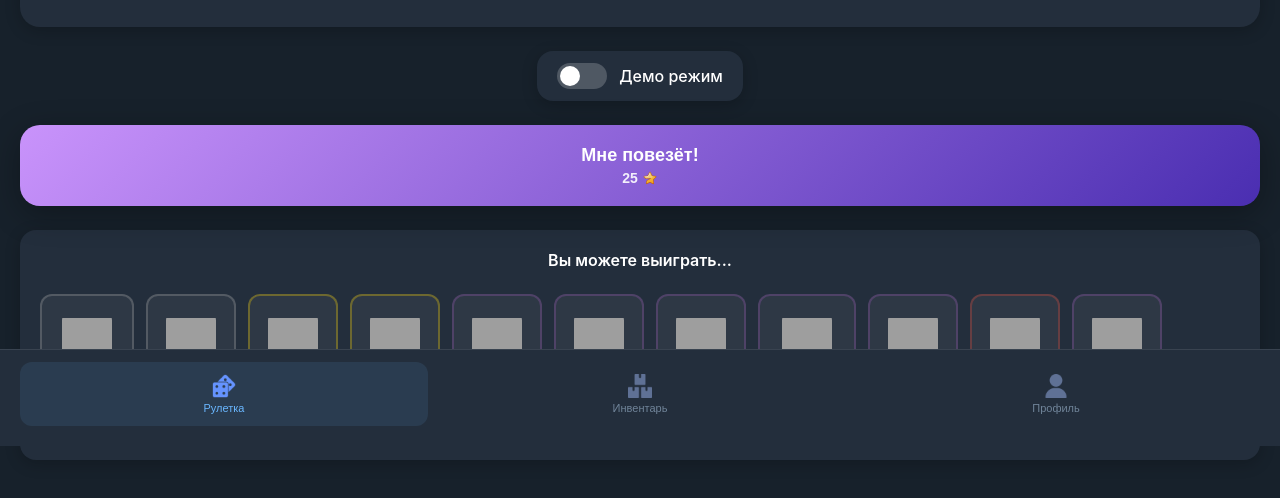
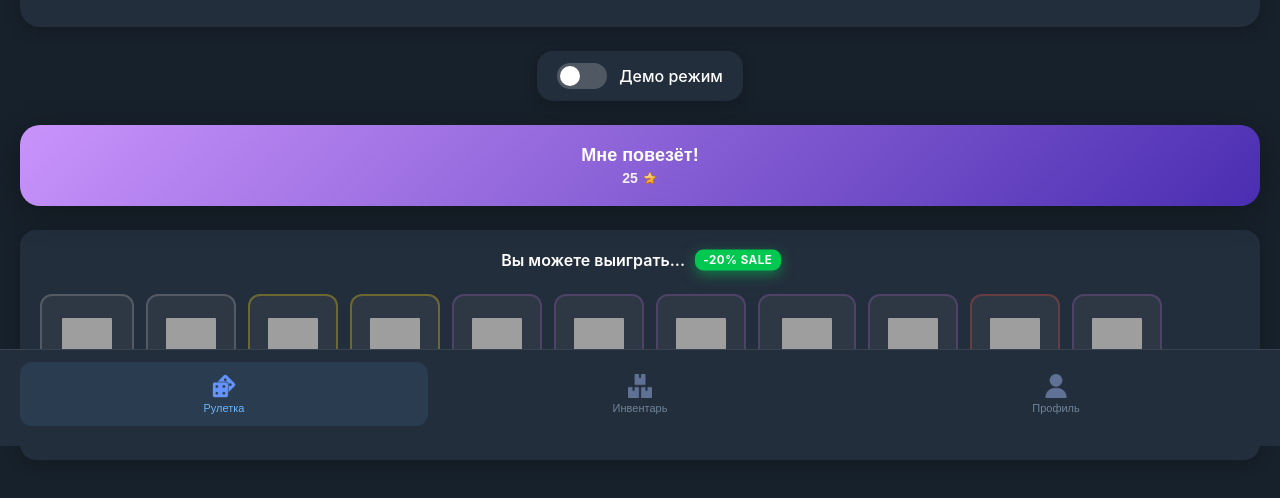
Before and after one commit to skeef7/2.0, a website built with Vite: page index.html in a window 1280 px wide. Shown: the part 354-852 px from the top of the page. Built offline with nearby package versions, Linux system fonts and the light colour scheme.

Commit message:
Add Small Sale Badge

```diff
--- a/index.html
+++ b/index.html
@@ -52,7 +52,10 @@
 
       <!-- Horizontal scrollable chances display -->
       <div class="chances">
-        <h3 class="chances-title">Вы можете выиграть...</h3>
+        <div class="chances-header">
+          <h3 class="chances-title">Вы можете выиграть...</h3>
+          <span class="sale-badge">-20% SALE</span>
+        </div>
         <div class="chances-scroll-container">
           <div class="chances-list" id="chancesList">
             <!-- Will be populated by JavaScript -->
--- a/styles/main.css
+++ b/styles/main.css
@@ -449,12 +449,53 @@ body {
   box-shadow: var(--shadow-secondary);
 }
 
+/* CHANCES HEADER WITH SALE BADGE */
+.chances-header {
+  display: flex;
+  align-items: center;
+  justify-content: center;
+  gap: 12px;
+  margin-bottom: 16px;
+  flex-wrap: wrap;
+}
+
 .chances-title {
   font-size: 16px;
   font-weight: 600;
   color: var(--tg-theme-text-color);
-  margin-bottom: 16px;
   text-align: center;
+  margin: 0;
+}
+
+/* SMALL SALE BADGE - STYLED LIKE TELEGRAM PREMIUM */
+.sale-badge {
+  background: #00c851;
+  color: white;
+  padding: 4px 8px;
+  border-radius: 8px;
+  font-size: 11px;
+  font-weight: 700;
+  text-transform: uppercase;
+  letter-spacing: 0.5px;
+  box-shadow: 0 2px 8px rgba(0, 200, 81, 0.3);
+  animation: salePulse 2s infinite;
+  white-space: nowrap;
+  line-height: 1;
+  display: inline-flex;
+  align-items: center;
+  justify-content: center;
+  min-height: 20px;
+}
+
+@keyframes salePulse {
+  0%, 100% {
+    transform: scale(1);
+    box-shadow: 0 2px 8px rgba(0, 200, 81, 0.3);
+  }
+  50% {
+    transform: scale(1.05);
+    box-shadow: 0 4px 12px rgba(0, 200, 81, 0.5);
+  }
 }
 
 /* HORIZONTAL SCROLL CONTAINER - MOBILE OPTIMIZED */
@@ -1352,9 +1393,21 @@ body {
     padding: 16px;
   }
 
+  /* MOBILE CHANCES HEADER */
+  .chances-header {
+    gap: 8px;
+    margin-bottom: 12px;
+  }
+
   .chances-title {
     font-size: 15px;
-    margin-bottom: 12px;
+  }
+
+  .sale-badge {
+    font-size: 10px;
+    padding: 3px 6px;
+    border-radius: 6px;
+    min-height: 18px;
   }
 
   .chances-scroll-container {
```
